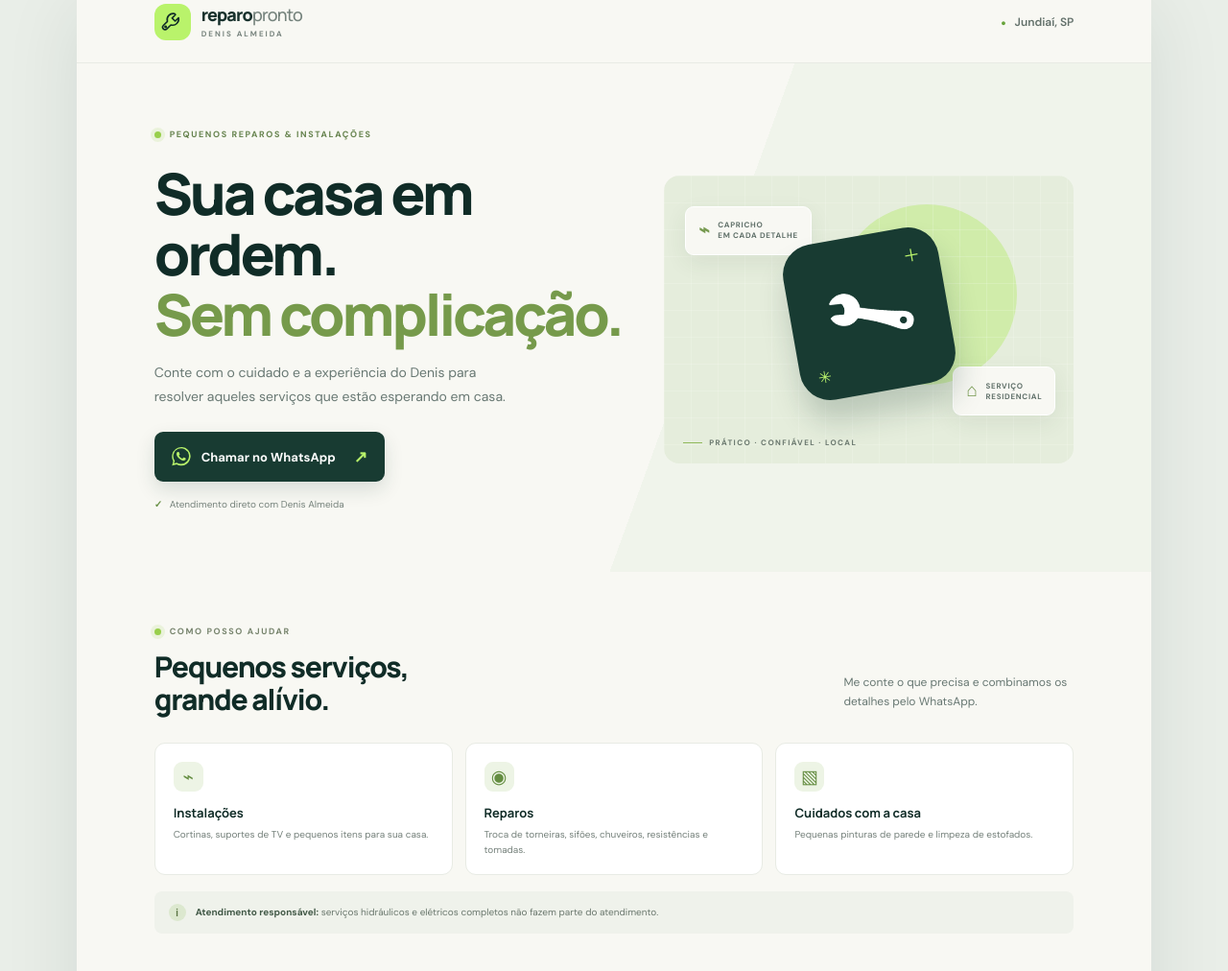
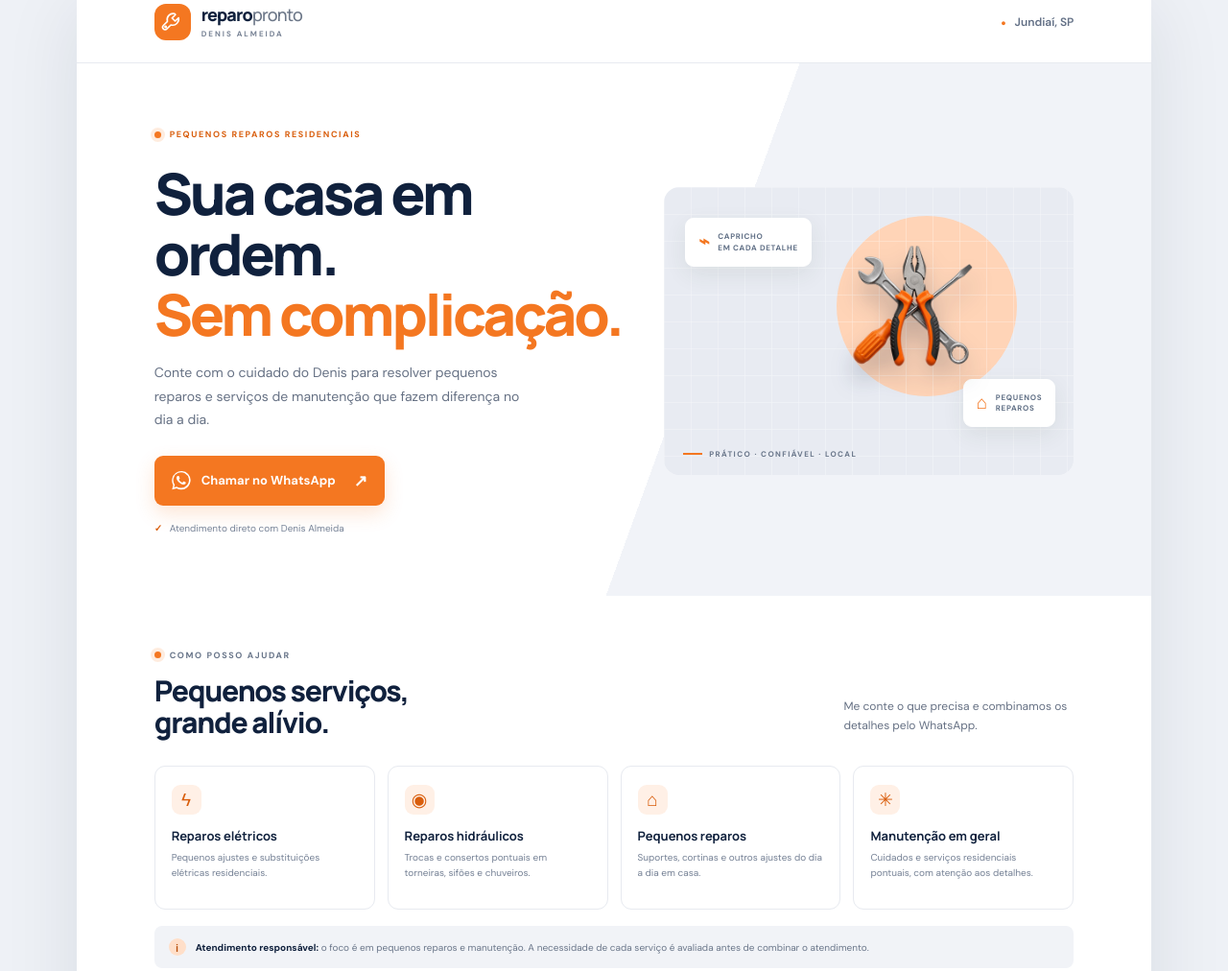
Before and after one commit to Denis-Almeida-81/Reparo-pronto, a plain HTML site: page index.html in a window 1280 px wide. Shown: the part 54-1066 px from the top of the page at 96% size. Drawn offline with Linux system fonts and the light colour scheme.

Commit message:
Atualiza cartão Reparo Pronto

```diff
--- a/index.html
+++ b/index.html
@@ -3,8 +3,8 @@
 <head>
   <meta charset="utf-8">
   <meta name="viewport" content="width=device-width, initial-scale=1">
-  <meta name="theme-color" content="#102c27">
-  <meta name="description" content="Pequenos reparos e instalações residenciais em Jundiaí com Denis Almeida. Peça seu orçamento pelo WhatsApp.">
+  <meta name="theme-color" content="#10213d">
+  <meta name="description" content="Pequenos reparos e manutenção residencial em Jundiaí com Denis Almeida. Reparos elétricos, hidráulicos e serviços do dia a dia. Peça seu orçamento pelo WhatsApp.">
   <title>Reparo Pronto | Denis Almeida — Jundiaí</title>
   <link rel="preconnect" href="https://fonts.googleapis.com">
   <link rel="preconnect" href="https://fonts.gstatic.com" crossorigin>
@@ -23,32 +23,33 @@
 
     <section class="hero" id="inicio">
       <div class="hero-copy">
-        <div class="eyebrow"><span></span> PEQUENOS REPAROS & INSTALAÇÕES</div>
+        <div class="eyebrow"><span></span> PEQUENOS REPAROS RESIDENCIAIS</div>
         <h1>Sua casa em ordem.<br><em>Sem complicação.</em></h1>
-        <p class="intro">Conte com o cuidado e a experiência do Denis para resolver aqueles serviços que estão esperando em casa.</p>
+        <p class="intro">Conte com o cuidado do Denis para resolver pequenos reparos e serviços de manutenção que fazem diferença no dia a dia.</p>
         <a class="whatsapp" href="https://wa.me/5511995919238?text=Ol%C3%A1%2C%20Denis!%20Vi%20seu%20cart%C3%A3o%20e%20gostaria%20de%20pedir%20um%20or%C3%A7amento." target="_blank" rel="noopener noreferrer">
           <svg viewBox="0 0 24 24" aria-hidden="true"><path d="M20.5 3.5A11.8 11.8 0 0 0 1.9 17.7L.4 23.2l5.7-1.5a11.8 11.8 0 0 0 5.6 1.4h.1A11.8 11.8 0 0 0 20.5 3.5Zm-8.7 17.6h-.1a9.8 9.8 0 0 1-5-1.4l-.4-.2-3.4.9.9-3.3-.2-.4a9.8 9.8 0 1 1 8.2 4.4Zm5.4-7.3c-.3-.2-1.7-.8-2-.9-.3-.1-.5-.2-.7.2-.2.3-.8.9-.9 1.1-.2.2-.3.2-.6.1-.3-.2-1.2-.4-2.3-1.4-.9-.8-1.4-1.7-1.6-2-.2-.3 0-.4.1-.6l.5-.6c.2-.2.2-.3.3-.5.1-.2 0-.4 0-.5s-.7-1.6-.9-2.2c-.2-.6-.5-.5-.7-.5h-.6c-.2 0-.5.1-.8.4-.3.3-1 1-1 2.4s1 2.8 1.1 3c.1.2 2 3.1 4.9 4.3.7.3 1.2.5 1.7.6.7.2 1.3.2 1.8.1.6-.1 1.7-.7 1.9-1.4.2-.7.2-1.3.2-1.4-.1-.1-.3-.2-.6-.3Z"/></svg>
           <span>Chamar no WhatsApp</span><b aria-hidden="true">↗</b>
         </a>
         <div class="trust"><span class="check">✓</span> Atendimento direto com Denis Almeida</div>
       </div>
-      <div class="hero-art" aria-label="Ilustração de ferramentas para reparos em casa" role="img">
+      <div class="hero-art" aria-label="Ilustração de ferramentas para pequenos reparos em casa" role="img">
         <div class="sun"></div><div class="art-grid"></div>
         <div class="tool-card tool-a"><span class="tool-icon">⌁</span><span>CAPRICHO<br>EM CADA DETALHE</span></div>
-        <div class="tool-card tool-b"><span class="tool-icon">⌂</span><span>SERVIÇO<br>RESIDENCIAL</span></div>
-        <div class="tool-shape"><div class="wrench">🔧</div><div class="screw">＋</div><div class="spark">✳</div></div>
+        <div class="tool-card tool-b"><span class="tool-icon">⌂</span><span>PEQUENOS<br>REPAROS</span></div>
+        <div class="tool-shape"><img class="tool-photo" src="ferramentas-realistas.png" alt="Chave de boca, chave de fenda e alicate cruzados"></div>
         <div class="art-caption"><span class="caption-line"></span><span>PRÁTICO · CONFIÁVEL · LOCAL</span></div>
       </div>
     </section>
 
-    <section class="services">
+    <section class="services" id="servicos">
       <div class="section-heading"><div><div class="eyebrow dark"><span></span> COMO POSSO AJUDAR</div><h2>Pequenos serviços,<br>grande alívio.</h2></div><p>Me conte o que precisa e combinamos os detalhes pelo WhatsApp.</p></div>
       <div class="service-grid">
-        <article class="service"><span class="service-icon">⌁</span><h3>Instalações</h3><p>Cortinas, suportes de TV e pequenos itens para sua casa.</p></article>
-        <article class="service"><span class="service-icon">◉</span><h3>Reparos</h3><p>Troca de torneiras, sifões, chuveiros, resistências e tomadas.</p></article>
-        <article class="service"><span class="service-icon">▧</span><h3>Cuidados com a casa</h3><p>Pequenas pinturas de parede e limpeza de estofados.</p></article>
+        <article class="service"><span class="service-icon">ϟ</span><h3>Reparos elétricos</h3><p>Pequenos ajustes e substituições elétricas residenciais.</p></article>
+        <article class="service"><span class="service-icon">◉</span><h3>Reparos hidráulicos</h3><p>Trocas e consertos pontuais em torneiras, sifões e chuveiros.</p></article>
+        <article class="service"><span class="service-icon">⌂</span><h3>Pequenos reparos</h3><p>Suportes, cortinas e outros ajustes do dia a dia em casa.</p></article>
+        <article class="service"><span class="service-icon">✳</span><h3>Manutenção em geral</h3><p>Cuidados e serviços residenciais pontuais, com atenção aos detalhes.</p></article>
       </div>
-      <div class="scope"><span class="scope-icon">i</span><p><strong>Atendimento responsável:</strong> serviços hidráulicos e elétricos completos não fazem parte do atendimento.</p></div>
+      <div class="scope"><span class="scope-icon">i</span><p><strong>Atendimento responsável:</strong> o foco é em pequenos reparos e manutenção. A necessidade de cada serviço é avaliada antes de combinar o atendimento.</p></div>
     </section>
 
     <footer><a class="footer-brand" href="#inicio">REPARO PRONTO</a><span>Denis Almeida <i>·</i> Jundiaí, SP</span><a href="https://wa.me/5511995919238?text=Ol%C3%A1%2C%20Denis!%20Vi%20seu%20cart%C3%A3o%20e%20gostaria%20de%20pedir%20um%20or%C3%A7amento." target="_blank" rel="noopener noreferrer">Vamos conversar <b>↗</b></a></footer>
--- a/styles.css
+++ b/styles.css
@@ -1,576 +1,103 @@
 :root {
-    --ink: #18312d;
-    --muted: #687873;
-    --green: #b9f36b;
-    --deep: #102c27;
-    --paper: #f8f8f3;
-    --line: #e8ebe4
+  --ink: #17243a;
+  --muted: #667184;
+  --orange: #f47721;
+  --orange-dark: #d95e0d;
+  --navy: #10213d;
+  --paper: #fff;
+  --line: #e7eaf0;
 }
 
-* {
-    box-sizing: border-box
+* { box-sizing: border-box; }
+html { scroll-behavior: smooth; }
+body {
+  margin: 0;
+  padding: 34px 22px;
+  background: #eef1f6;
+  color: var(--ink);
+  font-family: 'DM Sans', sans-serif;
 }
-
-html {
-    scroll-behavior: smooth
+.card { max-width: 1120px; margin: auto; background: var(--paper); border-radius: 20px; overflow: hidden; box-shadow: 0 26px 80px #17243a18; }
+.topbar { height: 86px; padding: 0 7.2%; display: flex; align-items: center; justify-content: space-between; border-bottom: 1px solid var(--line); }
+.brand { display: flex; align-items: center; gap: 11px; text-decoration: none; color: var(--navy); font-family: Manrope, sans-serif; font-weight: 800; font-size: 18px; letter-spacing: -.8px; line-height: 1; }
+.brand-light { font-weight: 500; color: #6c7788; }
+.brand small { display: block; margin-top: 6px; font: 700 8px 'DM Sans', sans-serif; letter-spacing: 2px; color: #788395; }
+.brand-mark { width: 38px; height: 38px; background: var(--orange); border-radius: 12px; display: grid; place-items: center; }
+.brand-mark svg { width: 25px; fill: none; stroke: white; stroke-width: 2; stroke-linecap: round; stroke-linejoin: round; }
+.location { font-size: 12px; color: #637086; font-weight: 600; }
+.pin { font-size: 9px; color: var(--orange); margin-right: 6px; }
+.hero { display: grid; grid-template-columns: 1.08fr .92fr; padding: 68px 7.2% 64px; align-items: center; gap: 30px; background: linear-gradient(110deg, #fff 0%, #fff 57%, #f1f3f8 57%, #f1f3f8 100%); }
+.eyebrow { font-size: 9px; letter-spacing: 1.6px; font-weight: 700; color: var(--orange-dark); display: flex; align-items: center; gap: 9px; }
+.eyebrow span { width: 7px; height: 7px; border-radius: 50%; background: var(--orange); box-shadow: 0 0 0 4px #f4772124; }
+.hero h1 { font: 800 clamp(39px, 5vw, 60px)/1.05 Manrope, sans-serif; letter-spacing: -3.1px; margin: 24px 0 17px; color: var(--navy); }
+h1 em { font-style: normal; color: var(--orange); }
+.intro { max-width: 390px; color: var(--muted); font-size: 14px; line-height: 1.75; margin: 0 0 25px; }
+.whatsapp { height: 52px; width: max-content; max-width: 100%; padding: 0 18px; background: var(--orange); color: white; border-radius: 9px; display: flex; align-items: center; gap: 11px; text-decoration: none; font-size: 13px; font-weight: 700; box-shadow: 0 8px 20px #f4772130; transition: transform .2s, background .2s; }
+.whatsapp:hover { transform: translateY(-2px); background: var(--orange-dark); }
+.whatsapp:focus-visible, a:focus-visible { outline: 3px solid #f9ad72; outline-offset: 3px; }
+.whatsapp svg { width: 20px; fill: white; }
+.whatsapp b { font-size: 17px; color: white; margin-left: 8px; }
+.trust { margin-top: 17px; color: #778397; font-size: 10px; }
+.check { color: var(--orange-dark); font-weight: bold; margin-right: 5px; }
+.hero-art { height: 300px; position: relative; overflow: hidden; border-radius: 16px; background: #e8ebf2; }
+.sun { position: absolute; width: 188px; height: 188px; border-radius: 50%; background: #ffd4b7; right: 14%; top: 10%; }
+.art-grid { position: absolute; inset: 0; background-image: linear-gradient(#fff8 1px, transparent 1px), linear-gradient(90deg, #fff8 1px, transparent 1px); background-size: 28px 28px; opacity: .5; }
+.tool-shape { position: absolute; width: 145px; height: 150px; left: 61%; top: 41%; transform: translate(-50%, -50%); display: grid; place-items: center; }
+.tool-photo { display: block; width: 100%; height: 100%; object-fit: contain; filter: drop-shadow(0 16px 12px #10213d45); }
+.screw { position: absolute; right: 19px; top: 15px; color: #ff9a56; font-size: 18px; }
+.spark { position: absolute; left: 18px; bottom: 14px; color: #ff9a56; font-size: 17px; }
+.tool-card { position: absolute; background: white; border: 1px solid #fff; border-radius: 9px; padding: 11px 13px; display: flex; align-items: center; gap: 8px; box-shadow: 0 8px 23px #304e3515; font-size: 8px; letter-spacing: .7px; font-weight: 700; color: #617086; line-height: 1.4; }
+.tool-a { top: 32px; left: 22px; }
+.tool-b { bottom: 50px; right: 19px; }
+.tool-icon { font-size: 19px; color: var(--orange); }
+.art-caption { position: absolute; bottom: 17px; left: 20px; display: flex; align-items: center; gap: 7px; color: #69768a; font-size: 8px; letter-spacing: 1.4px; font-weight: 700; }
+.caption-line { height: 2px; width: 20px; background: var(--orange); }
+.services { padding: 56px 7.2% 49px; }
+.section-heading { display: flex; justify-content: space-between; align-items: flex-end; margin-bottom: 28px; }
+.eyebrow.dark { color: #69768a; }
+.section-heading h2 { font: 800 30px/1.13 Manrope, sans-serif; letter-spacing: -1.2px; margin: 14px 0 0; color: var(--navy); }
+.section-heading>p { font-size: 12px; line-height: 1.7; color: var(--muted); max-width: 240px; margin: 0 0 4px; }
+.service-grid { display: grid; grid-template-columns: repeat(4, 1fr); gap: 13px; }
+.service { border: 1px solid var(--line); background: #fff; border-radius: 11px; padding: 19px 17px 17px; min-height: 150px; }
+.service-icon { width: 31px; height: 31px; border-radius: 9px; background: #fff0e6; color: var(--orange-dark); display: grid; place-items: center; font-size: 19px; margin-bottom: 13px; }
+.service h3 { margin: 0 0 6px; font: 700 13px Manrope, sans-serif; color: var(--navy); }
+.service p { margin: 0; color: #758195; font-size: 10px; line-height: 1.6; }
+.scope { margin-top: 17px; border-radius: 8px; background: #f1f3f7; padding: 13px 15px; display: flex; gap: 10px; align-items: center; }
+.scope-icon { width: 18px; height: 18px; flex: 0 0 18px; display: grid; place-items: center; border-radius: 50%; background: #ffdfc9; color: #b74c08; font: bold 11px Manrope; }
+.scope p { margin: 0; color: #6b778a; font-size: 10px; line-height: 1.5; }
+.scope strong { color: var(--navy); }
+footer { padding: 22px 7.2%; border-top: 1px solid var(--line); display: flex; align-items: center; justify-content: space-between; color: #758195; font-size: 10px; }
+.footer-brand { font: 800 10px Manrope, sans-serif; letter-spacing: 1px; color: var(--navy); text-decoration: none; }
+footer i { font-style: normal; color: var(--orange); margin: 0 4px; }
+footer>a:last-child { color: var(--orange-dark); text-decoration: none; font-weight: 700; font-size: 13px; }
+footer b { color: var(--orange); margin-left: 4px; }
+@media (max-width: 900px) { .service-grid { grid-template-columns: repeat(2, 1fr); } }
+@media (max-width: 700px) {
+  body { padding: 12px; }
+  .card { border-radius: 14px; }
+  .topbar { height: 70px; padding: 0 6%; }
+  .hero { grid-template-columns: 1fr; padding: 44px 6% 35px; gap: 28px; background: linear-gradient(180deg, #fff 0%, #fff 54%, #f1f3f8 54%, #f1f3f8 100%); }
+  .hero h1 { font-size: 44px; letter-spacing: -2.5px; }
+  .hero-art { height: 240px; }
+  .tool-shape { left: 61%; top: 49%; width: 140px; height: 145px; }
+  .tool-a { top: 20px; left: 16px; }
+  .tool-b { top: 20px; right: 16px; bottom: auto; }
+  .services { padding: 42px 6% 34px; }
+  .section-heading { display: block; margin-bottom: 21px; }
+  .section-heading h2 { font-size: 27px; }
+  .section-heading>p { margin-top: 12px; }
+  .service-grid { grid-template-columns: 1fr; gap: 9px; }
+  .service { min-height: auto; display: grid; grid-template-columns: 34px 1fr; column-gap: 11px; padding: 13px; }
+  .service-icon { grid-row: span 2; margin: 0; }
+  .service h3 { align-self: end; }
+  .service p { font-size: 10px; }
+  .scope { align-items: flex-start; }
+  footer { padding: 18px 6%; flex-wrap: wrap; gap: 12px; }
+  footer>span { order: 3; flex: 0 0 100%; }
 }
-
-body {
-    margin: 0;
-    background: #e9eee8;
-    color: var(--ink);
-    font-family: 'DM Sans', sans-serif;
-    padding: 34px 22px
+@media (max-width: 380px) {
+  .location { font-size: 10px; }
+  .brand { font-size: 16px; }
+  .hero h1 { font-size: 39px; }
+  .whatsapp { font-size: 12px; padding: 0 13px; }
 }
-
-.card {
-    max-width: 1120px;
-    margin: auto;
-    background: var(--paper);
-    border-radius: 20px;
-    overflow: hidden;
-    box-shadow: 0 26px 80px #172d2718
-}
-
-.topbar {
-    height: 86px;
-    padding: 0 7.2%;
-    display: flex;
-    align-items: center;
-    justify-content: space-between;
-    border-bottom: 1px solid var(--line)
-}
-
-.brand {
-    display: flex;
-    align-items: center;
-    gap: 11px;
-    text-decoration: none;
-    color: var(--ink);
-    font-family: Manrope, sans-serif;
-    font-weight: 800;
-    font-size: 18px;
-    letter-spacing: -.8px;
-    line-height: 1
-}
-
-.brand-light {
-    font-weight: 500;
-    color: #75837d
-}
-
-.brand small {
-    display: block;
-    margin-top: 6px;
-    font: 700 8px 'DM Sans', sans-serif;
-    letter-spacing: 2px;
-    color: #78847e
-}
-
-.brand-mark {
-    width: 38px;
-    height: 38px;
-    background: var(--green);
-    border-radius: 12px;
-    display: grid;
-    place-items: center
-}
-
-.brand-mark svg {
-    width: 25px;
-    fill: none;
-    stroke: var(--deep);
-    stroke-width: 2;
-    stroke-linecap: round;
-    stroke-linejoin: round
-}
-
-.location {
-    font-size: 12px;
-    color: #63716b;
-    font-weight: 600
-}
-
-.pin {
-    font-size: 9px;
-    color: #68a43b;
-    margin-right: 6px
-}
-
-.hero {
-    display: grid;
-    grid-template-columns: 1.08fr .92fr;
-    padding: 68px 7.2% 64px;
-    align-items: center;
-    gap: 30px;
-    background: linear-gradient(110deg, #f8f8f3 0%, #f8f8f3 57%, #f0f4eb 57%, #f0f4eb 100%)
-}
-
-.eyebrow {
-    font-size: 9px;
-    letter-spacing: 1.6px;
-    font-weight: 700;
-    color: #66834e;
-    display: flex;
-    align-items: center;
-    gap: 9px
-}
-
-.eyebrow span {
-    width: 7px;
-    height: 7px;
-    border-radius: 50%;
-    background: #98cf4b;
-    box-shadow: 0 0 0 4px #98cf4b24
-}
-
-.hero h1 {
-    font: 800 clamp(39px, 5vw, 60px)/1.05 Manrope, sans-serif;
-    letter-spacing: -3.1px;
-    margin: 24px 0 17px;
-    color: var(--deep)
-}
-
-h1 em {
-    font-style: normal;
-    color: #769a4b
-}
-
-.intro {
-    max-width: 390px;
-    color: var(--muted);
-    font-size: 14px;
-    line-height: 1.75;
-    margin: 0 0 25px
-}
-
-.whatsapp {
-    height: 52px;
-    width: max-content;
-    max-width: 100%;
-    padding: 0 18px;
-    background: #183b32;
-    color: white;
-    border-radius: 9px;
-    display: flex;
-    align-items: center;
-    gap: 11px;
-    text-decoration: none;
-    font-size: 13px;
-    font-weight: 700;
-    box-shadow: 0 8px 20px #183b3224;
-    transition: transform .2s, background .2s
-}
-
-.whatsapp:hover {
-    transform: translateY(-2px);
-    background: #245346
-}
-
-.whatsapp svg {
-    width: 20px;
-    fill: #b9f36b
-}
-
-.whatsapp b {
-    font-size: 17px;
-    color: #b9f36b;
-    margin-left: 8px
-}
-
-.trust {
-    margin-top: 17px;
-    color: #77837c;
-    font-size: 10px
-}
-
-.check {
-    color: #668f43;
-    font-weight: bold;
-    margin-right: 5px
-}
-
-.hero-art {
-    height: 300px;
-    position: relative;
-    overflow: hidden;
-    border-radius: 16px;
-    background: #e5eddc
-}
-
-.sun {
-    position: absolute;
-    width: 188px;
-    height: 188px;
-    border-radius: 50%;
-    background: #d0ecaa;
-    right: 14%;
-    top: 10%
-}
-
-.art-grid {
-    position: absolute;
-    inset: 0;
-    background-image: linear-gradient(#fff5 1px, transparent 1px), linear-gradient(90deg, #fff5 1px, transparent 1px);
-    background-size: 28px 28px;
-    opacity: .5
-}
-
-.tool-shape {
-    position: absolute;
-    width: 164px;
-    height: 164px;
-    border-radius: 32px;
-    background: #183b32;
-    left: 50%;
-    top: 48%;
-    transform: translate(-50%, -50%) rotate(-10deg);
-    box-shadow: 0 22px 30px #183b3235;
-    display: grid;
-    place-items: center
-}
-
-.wrench {
-    font-size: 66px;
-    transform: rotate(-27deg);
-    filter: grayscale(1) brightness(3)
-}
-
-.screw {
-    position: absolute;
-    right: 19px;
-    top: 15px;
-    color: #b9f36b;
-    font-size: 18px
-}
-
-.spark {
-    position: absolute;
-    left: 18px;
-    bottom: 14px;
-    color: #b9f36b;
-    font-size: 17px
-}
-
-.tool-card {
-    position: absolute;
-    background: #f8f8f3;
-    border: 1px solid #fff;
-    border-radius: 9px;
-    padding: 11px 13px;
-    display: flex;
-    align-items: center;
-    gap: 8px;
-    box-shadow: 0 8px 23px #304e3515;
-    font-size: 8px;
-    letter-spacing: .7px;
-    font-weight: 700;
-    color: #61716a;
-    line-height: 1.4
-}
-
-.tool-a {
-    top: 32px;
-    left: 22px
-}
-
-.tool-b {
-    bottom: 50px;
-    right: 19px
-}
-
-.tool-icon {
-    font-size: 19px;
-    color: #779a50
-}
-
-.art-caption {
-    position: absolute;
-    bottom: 17px;
-    left: 20px;
-    display: flex;
-    align-items: center;
-    gap: 7px;
-    color: #69776d;
-    font-size: 8px;
-    letter-spacing: 1.4px;
-    font-weight: 700
-}
-
-.caption-line {
-    height: 1px;
-    width: 20px;
-    background: #90b95b
-}
-
-.services {
-    padding: 56px 7.2% 49px
-}
-
-.section-heading {
-    display: flex;
-    justify-content: space-between;
-    align-items: flex-end;
-    margin-bottom: 28px
-}
-
-.eyebrow.dark {
-    color: #77846d
-}
-
-.section-heading h2 {
-    font: 800 30px/1.13 Manrope, sans-serif;
-    letter-spacing: -1.2px;
-    margin: 14px 0 0;
-    color: var(--deep)
-}
-
-.section-heading>p {
-    font-size: 12px;
-    line-height: 1.7;
-    color: var(--muted);
-    max-width: 240px;
-    margin: 0 0 4px
-}
-
-.service-grid {
-    display: grid;
-    grid-template-columns: repeat(3, 1fr);
-    gap: 13px
-}
-
-.service {
-    border: 1px solid var(--line);
-    background: #fff;
-    border-radius: 11px;
-    padding: 19px 19px 17px;
-    min-height: 132px
-}
-
-.service-icon {
-    width: 31px;
-    height: 31px;
-    border-radius: 9px;
-    background: #edf4e5;
-    color: #648d41;
-    display: grid;
-    place-items: center;
-    font-size: 19px;
-    margin-bottom: 13px
-}
-
-.service h3 {
-    margin: 0 0 6px;
-    font: 700 13px Manrope, sans-serif;
-    color: var(--deep)
-}
-
-.service p {
-    margin: 0;
-    color: #75817b;
-    font-size: 10px;
-    line-height: 1.6
-}
-
-.scope {
-    margin-top: 17px;
-    border-radius: 8px;
-    background: #eff2eb;
-    padding: 13px 15px;
-    display: flex;
-    gap: 10px;
-    align-items: center
-}
-
-.scope-icon {
-    width: 18px;
-    height: 18px;
-    flex: 0 0 18px;
-    display: grid;
-    place-items: center;
-    border-radius: 50%;
-    background: #dce8cf;
-    color: #587340;
-    font: bold 11px Manrope
-}
-
-.scope p {
-    margin: 0;
-    color: #6b786e;
-    font-size: 10px;
-    line-height: 1.5
-}
-
-.scope strong {
-    color: #435a48
-}
-
-footer {
-    padding: 22px 7.2%;
-    border-top: 1px solid var(--line);
-    display: flex;
-    align-items: center;
-    justify-content: space-between;
-    color: #75817b;
-    font-size: 10px
-}
-
-.footer-brand {
-    font: 800 10px Manrope, sans-serif;
-    letter-spacing: 1px;
-    color: var(--deep);
-    text-decoration: none
-}
-
-footer i {
-    font-style: normal;
-    color: #9abd6f;
-    margin: 0 4px
-}
-
-footer>a:last-child {
-    color: #476842;
-    text-decoration: none;
-    font-weight: 700
-}
-
-footer b {
-    color: #7b9d53;
-    margin-left: 4px
-}
-
-@media(max-width:700px) {
-    body {
-        padding: 12px
-    }
-
-    .card {
-        border-radius: 14px
-    }
-
-    .topbar {
-        height: 70px;
-        padding: 0 6%
-    }
-
-    .hero {
-        grid-template-columns: 1fr;
-        padding: 44px 6% 35px;
-        gap: 28px;
-        background: linear-gradient(180deg, #f8f8f3 0%, #f8f8f3 54%, #f0f4eb 54%, #f0f4eb 100%)
-    }
-
-    .hero h1 {
-        font-size: 44px;
-        letter-spacing: -2.5px
-    }
-
-    .hero-art {
-        height: 240px
-    }
-
-    .tool-shape {
-        width: 137px;
-        height: 137px
-    }
-
-    .wrench {
-        font-size: 58px
-    }
-
-    .services {
-        padding: 42px 6% 34px
-    }
-
-    .section-heading {
-        display: block;
-        margin-bottom: 21px
-    }
-
-    .section-heading h2 {
-        font-size: 27px
-    }
-
-    .section-heading>p {
-        margin-top: 12px
-    }
-
-    .service-grid {
-        grid-template-columns: 1fr;
-        gap: 9px
-    }
-
-    .service {
-        min-height: auto;
-        display: grid;
-        grid-template-columns: 34px 1fr;
-        column-gap: 11px;
-        padding: 13px
-    }
-
-    .service-icon {
-        grid-row: span 2;
-        margin: 0
-    }
-
-    .service h3 {
-        align-self: end
-    }
-
-    .service p {
-        font-size: 10px
-    }
-
-    .scope {
-        align-items: flex-start
-    }
-
-    footer {
-        padding: 18px 6%;
-        flex-wrap: wrap;
-        gap: 12px
-    }
-
-    footer>span {
-        order: 3;
-        flex: 0 0 100%
-    }
-}
-
-@media(max-width:380px) {
-    .location {
-        font-size: 10px
-    }
-
-    .brand {
-        font-size: 16px
-    }
-
-    .hero h1 {
-        font-size: 39px
-    }
-
-    .whatsapp {
-        font-size: 12px;
-        padding: 0 13px
-    }
-}
-@media (max-width: 700px) {
-  .tool-shape {
-    left: 50%;
-    top: 60%;
-    width: 120px;
-    height: 120px;
-  }
-
-  .tool-a {
-    top: 20px;
-    left: 16px;
-  }
-
-  .tool-b {
-    top: 20px;
-    right: 16px;
-    bottom: auto;
-  }
-}
```
Also changed, not shown: cartao-qrcode.png (deleted), cartao-qrcode.svg (added), ferramentas-realistas.png (added).
